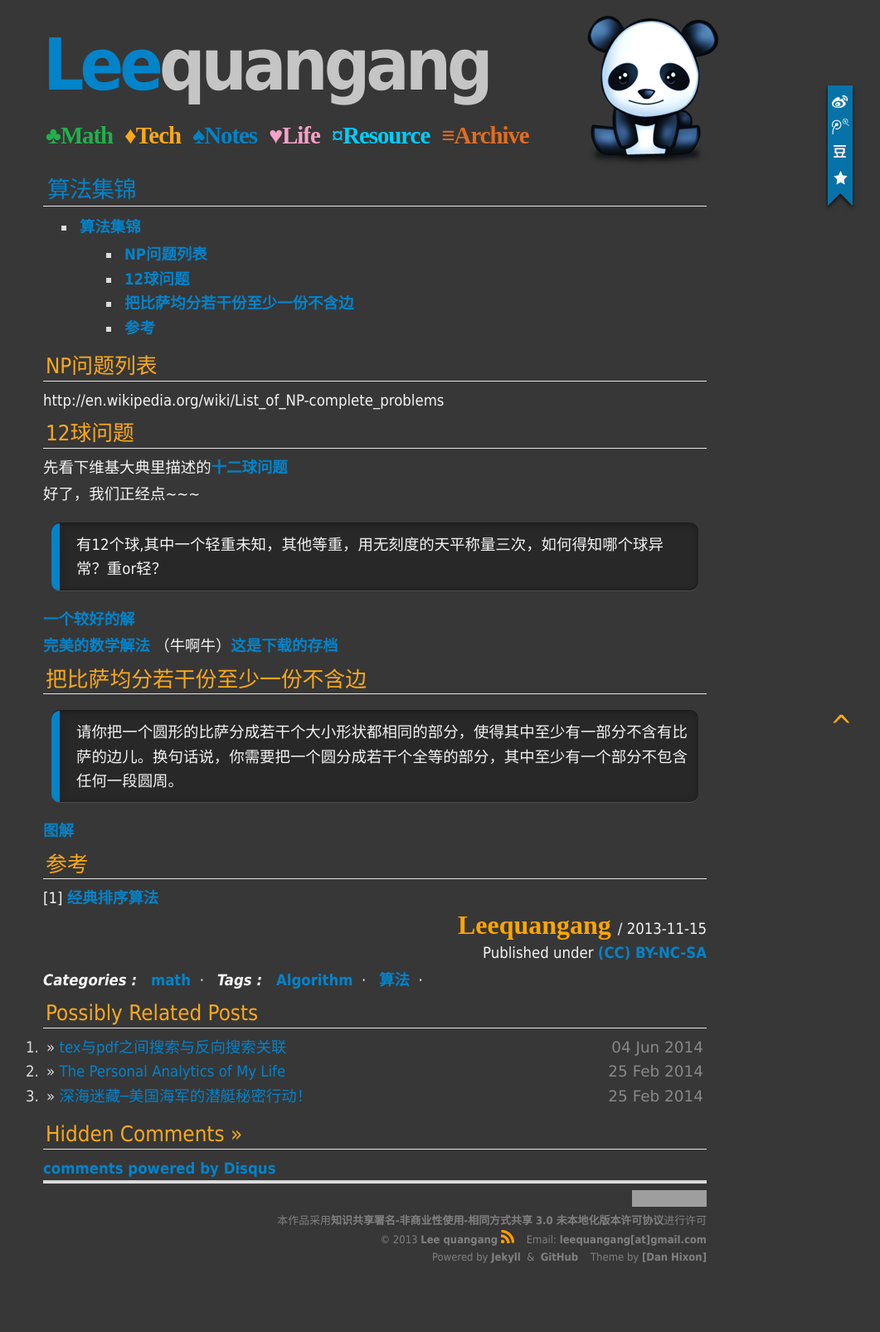
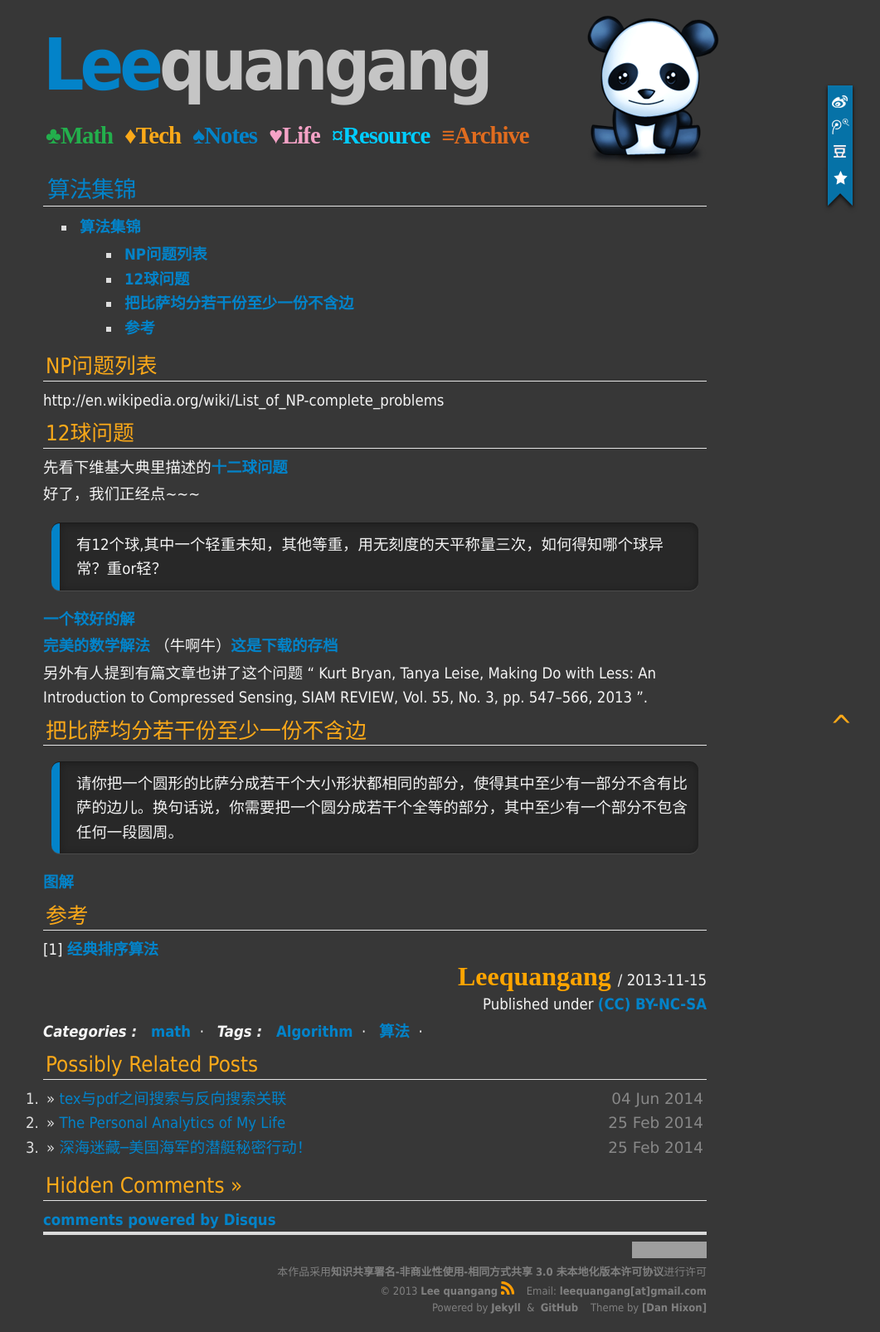
Before and after one commit to leequangang/leequangang.github.com, a Jekyll site: the page built from math/_posts/2013-11-15-Algorithm_Collection.md, in a window 1280 px wide. Shown: the whole page at 83% size, without its empty margins (188-1249 px from the left). Built offline with Jekyll 4.4.1, drawn with Linux system fonts in a browser that asks for light colours; some web fonts are replaced; comment, search, counter and statistics services are not loaded; before the commit the page ends 1544 px from its top, so only the background shows below that; grey boxes are pictures that could not be loaded.

```diff
--- a/math/_posts/2013-11-15-Algorithm_Collection.md
+++ b/math/_posts/2013-11-15-Algorithm_Collection.md
@@ -21,9 +21,11 @@
 
 > 有12个球,其中一个轻重未知，其他等重，用无刻度的天平称量三次，如何得知哪个球异常？重or轻？
 
-[一个较好的解](http://blog.renren.com/share/200664926/8272075389)
+[一个较好的解](http://blog.renren.com/blog/240398193/753257500)
 
 [完美的数学解法](http://freemind.pluskid.org/machine-learning/a-compressed-sense-of-compressive-sensing-ii/) （牛啊牛）[这是下载的存档](http://www.kuaipan.cn/file/id_160332705412677633.htm)
+
+另外有人提到有篇文章也讲了这个问题 “ Kurt Bryan, Tanya Leise, Making Do with Less: An Introduction to Compressed Sensing, SIAM REVIEW, Vol. 55, No. 3, pp. 547–566, 2013 ”.
 
 ###把比萨均分若干份至少一份不含边
 > 请你把一个圆形的比萨分成若干个大小形状都相同的部分，使得其中至少有一部分不含有比萨的边儿。换句话说，你需要把一个圆分成若干个全等的部分，其中至少有一个部分不包含任何一段圆周。
```
Also changed, not shown: tech/_posts/2013-06-09-github_jekyll_mathjax.md (+4 -0 lines).
